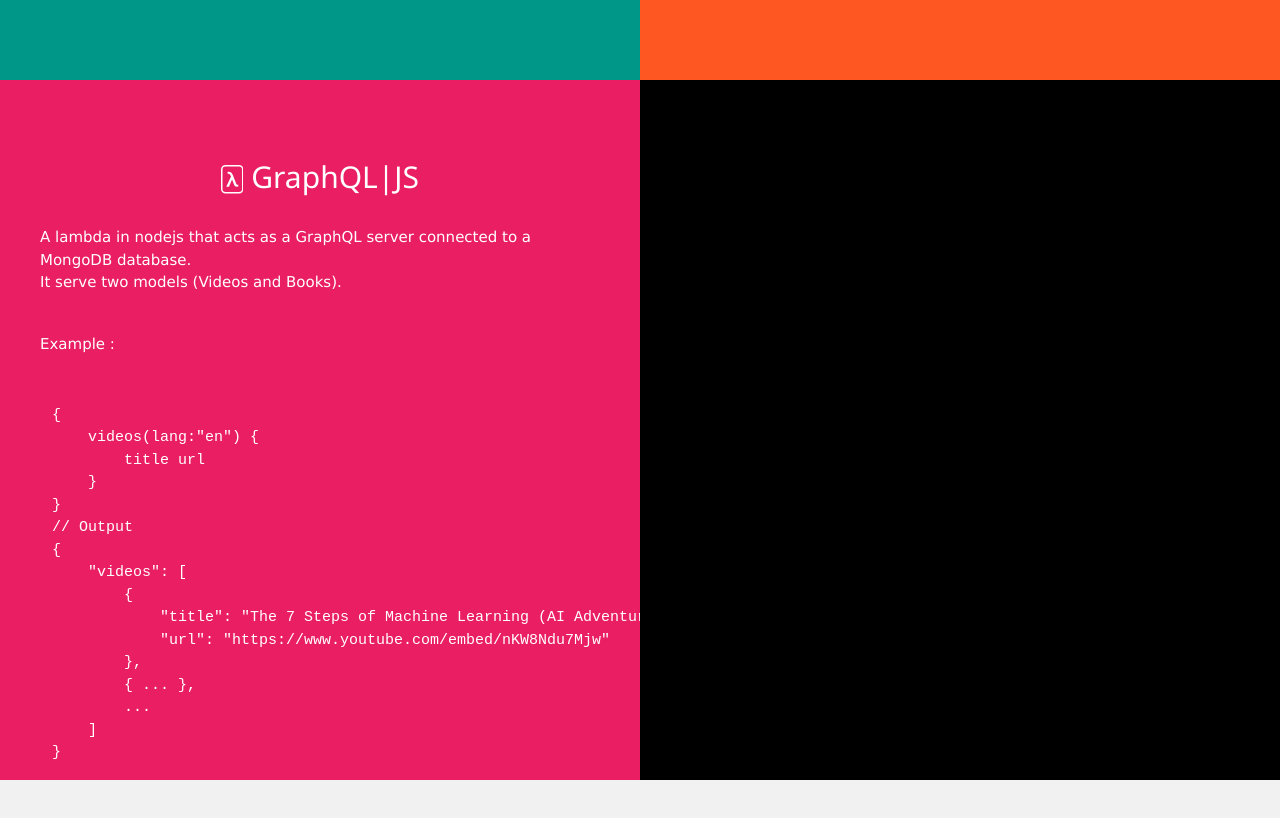
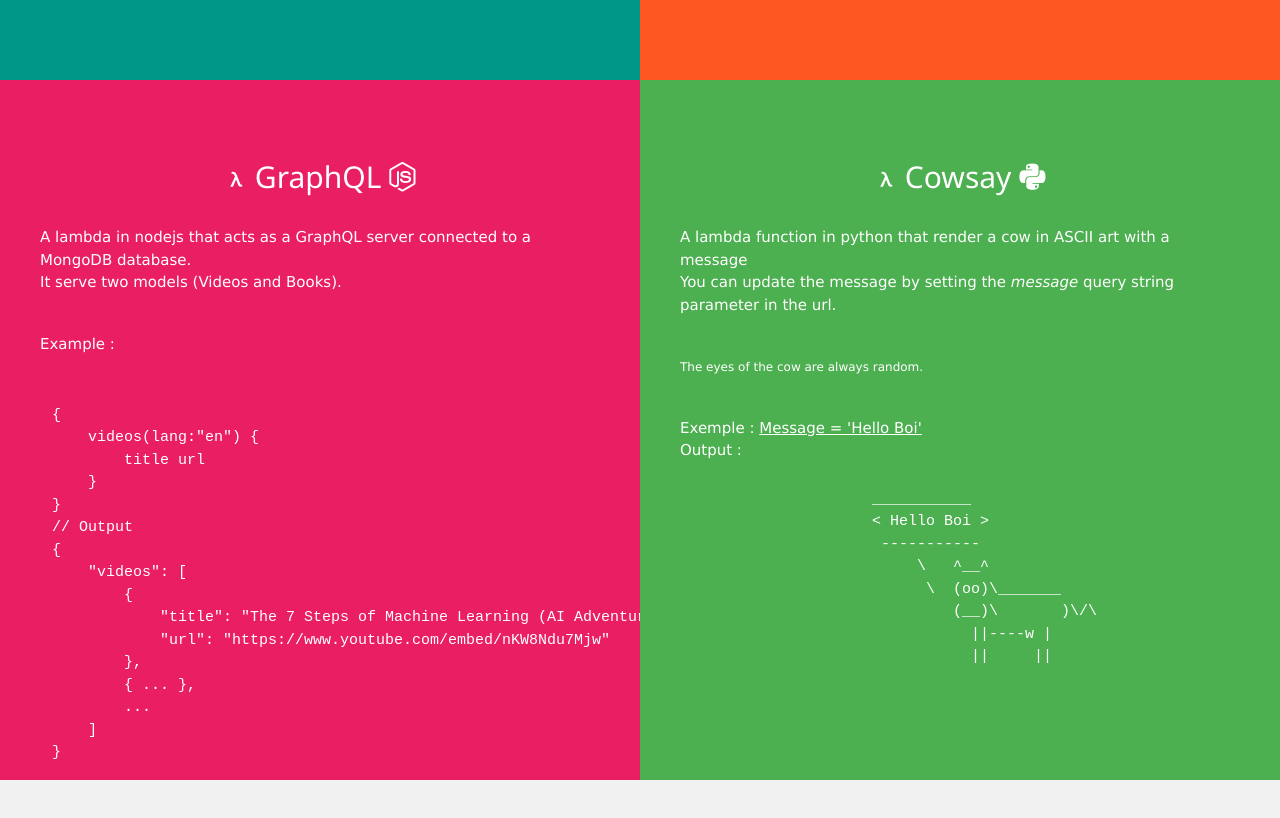
Before and after one commit to cvolcy/zeit-my-app, a website: page index.html in a window 1280 px wide. Shown: the part 1320-2138 px from the top of the page. Drawn offline with nearby package versions, Linux system fonts and the light colour scheme.

Commit message:
Add Font awesome and Cowsay lambda description

```diff
--- a/index.html
+++ b/index.html
@@ -6,6 +6,7 @@
     <meta charset="UTF-8">
     <meta name="viewport" content="width=device-width, initial-scale=1">
     <link rel="stylesheet" href="https://www.w3schools.com/w3css/4/w3.css">
+    <link rel="stylesheet" href="https://use.fontawesome.com/releases/v5.6.3/css/all.css" integrity="sha384-UHRtZLI+pbxtHCWp1t77Bi1L4ZtiqrqD80Kn4Z8NTSRyMA2Fd33n5dQ8lWUE00s/" crossorigin="anonymous">
 </head>
 
 <body class="w3-content w3-light-grey" style="max-width:1300px">
@@ -39,6 +40,13 @@
                     </svg>
                     GraphQL
                 </a>
+                <a href='/cowsay.py' class="w3-button w3-black w3-block w3-hover-green w3-padding-16">
+                    <svg height="20" viewBox="0 0 15 20" fill="none" style="vertical-align: middle;">
+                        <path d="M3.5 14.435h1.816l1.99-4.622h.13l1.217 3.267c.404 1.084.901 1.42 2.047 1.42.317 0 .591-.032.8-.097v-1.246c-.115.02-.238.045-.346.045-.519 0-.771-.174-.995-.736l-2.133-5.39C7.212 5.016 6.55 4.5 5.114 4.5c-.28 0-.49.032-.742.09v1.246c.195-.025.288-.038.404-.038.872 0 1.124.206 1.628 1.4l.238.582L3.5 14.435z" fill="#fff"></path>
+                        <rect x="0.5" y="0.5" width="14" height="18" rx="2.5" stroke="#fff"></rect>
+                    </svg>
+                    Cowsay
+                </a>
             </div>
         </div>
         <div class="w3-half w3-blue-grey w3-container" style="height:700px">
@@ -52,6 +60,9 @@
                     <p>
                         Software Engineer bachelor with a keen interest in solving problems, Web technologies, machine learning and artificial intelligence.
                     </p>
+                    <p>
+                        The Zeit My App project acts as a monorepo for the multiple tests and side projects i'm doing the Zeit now.
+                    </p>
                 </div>
             </div>
         </div>
@@ -63,9 +74,8 @@
                 <h2 class="w3-center">
                     <svg height="30" viewBox="0 0 15 20" fill="none" style="vertical-align: sub;">
                         <path d="M3.5 14.435h1.816l1.99-4.622h.13l1.217 3.267c.404 1.084.901 1.42 2.047 1.42.317 0 .591-.032.8-.097v-1.246c-.115.02-.238.045-.346.045-.519 0-.771-.174-.995-.736l-2.133-5.39C7.212 5.016 6.55 4.5 5.114 4.5c-.28 0-.49.032-.742.09v1.246c.195-.025.288-.038.404-.038.872 0 1.124.206 1.628 1.4l.238.582L3.5 14.435z" fill="#fff"></path>
-                        <rect x="0.5" y="0.5" width="14" height="18" rx="2.5" stroke="#fff"></rect>
                     </svg>
-                    Date|JS
+                    Date <i class="fab fa-node-js"></i>
                 </h2>
                 <p class="w3-padding-large">
                     A simple lambda in nodejs that return the informations about the current date and time of the server.
@@ -89,9 +99,8 @@
                 <h2 class="w3-center">
                     <svg height="30" viewBox="0 0 15 20" fill="none" style="vertical-align: sub;">
                         <path d="M3.5 14.435h1.816l1.99-4.622h.13l1.217 3.267c.404 1.084.901 1.42 2.047 1.42.317 0 .591-.032.8-.097v-1.246c-.115.02-.238.045-.346.045-.519 0-.771-.174-.995-.736l-2.133-5.39C7.212 5.016 6.55 4.5 5.114 4.5c-.28 0-.49.032-.742.09v1.246c.195-.025.288-.038.404-.038.872 0 1.124.206 1.628 1.4l.238.582L3.5 14.435z" fill="#fff"></path>
-                        <rect x="0.5" y="0.5" width="14" height="18" rx="2.5" stroke="#fff"></rect>
                     </svg>
-                    Videos|JS
+                    Videos <i class="fab fa-node-js"></i>
                 </h2>
                 <p class="w3-padding-large">
                     A lambda function in nodejs using mongoose the fetch data about the available videos in the database.
@@ -115,7 +124,7 @@
             </div>
         </div>
     </div>
-    <!-- Third Grid: GraphQL & NULL -->
+    <!-- Third Grid: GraphQL & Cowsay -->
     <div class="w3-row">
         <div class="w3-half w3-pink w3-container" style="height:700px">
             <div class="w3-padding-64">
@@ -123,9 +132,8 @@
                     <svg height="30" viewBox="0 0 15 20" fill="none" style="vertical-align: sub;">
                         <path d="M3.5 14.435h1.816l1.99-4.622h.13l1.217 3.267c.404 1.084.901 1.42 2.047 1.42.317 0 .591-.032.8-.097v-1.246c-.115.02-.238.045-.346.045-.519 0-.771-.174-.995-.736l-2.133-5.39C7.212 5.016 6.55 4.5 5.114 4.5c-.28 0-.49.032-.742.09v1.246c.195-.025.288-.038.404-.038.872 0 1.124.206 1.628 1.4l.238.582L3.5 14.435z"
                             fill="#fff"></path>
-                        <rect x="0.5" y="0.5" width="14" height="18" rx="2.5" stroke="#fff"></rect>
                     </svg>
-                    GraphQL|JS
+                    GraphQL <i class="fab fa-node-js"></i>
                 </h2>
                 <p class="w3-padding-large">
                     A lambda in nodejs that acts as a GraphQL server connected to a MongoDB database. <br>
@@ -152,11 +160,35 @@
                 </p>
             </div>
         </div>
-        <div class="w3-half w3-black w3-container" style="height:700px">
+        <div class="w3-half w3-green w3-container" style="height:700px">
             <div class="w3-padding-64">
-                <h2 class="w3-center"></h2>
-                <p class="w3-padding-large"></p>
-                <p class="w3-padding-large"></p>
+                <h2 class="w3-center">
+                    <svg height="30" viewBox="0 0 15 20" fill="none" style="vertical-align: sub;">
+                        <path d="M3.5 14.435h1.816l1.99-4.622h.13l1.217 3.267c.404 1.084.901 1.42 2.047 1.42.317 0 .591-.032.8-.097v-1.246c-.115.02-.238.045-.346.045-.519 0-.771-.174-.995-.736l-2.133-5.39C7.212 5.016 6.55 4.5 5.114 4.5c-.28 0-.49.032-.742.09v1.246c.195-.025.288-.038.404-.038.872 0 1.124.206 1.628 1.4l.238.582L3.5 14.435z" fill="#fff"></path>
+                    </svg>
+                    Cowsay <i class="fab fa-python"></i>
+                </h2>
+                <p class="w3-padding-large">
+                    A lambda function in python that render a cow in ASCII art with a message<br>
+                    You can update the message by setting the <em>message</em> query string parameter in the url.
+                </p>
+                <p class="w3-padding-large">
+                    <small>The eyes of the cow are always random.</small>
+                </p>
+                <p class="w3-padding-large">
+                    Exemple : <a href="/cowsay.py?message=Hello World">Message = 'Hello Boi'</a><br>
+                    Output : <br>
+                    <pre>
+                        ___________
+                        < Hello Boi >
+                         -----------
+                             \   ^__^
+                              \  (oo)\_______
+                                 (__)\       )\/\
+                                   ||----w |
+                                   ||     ||
+                    </pre>
+                </p>
             </div>
         </div>
     </div>
```
